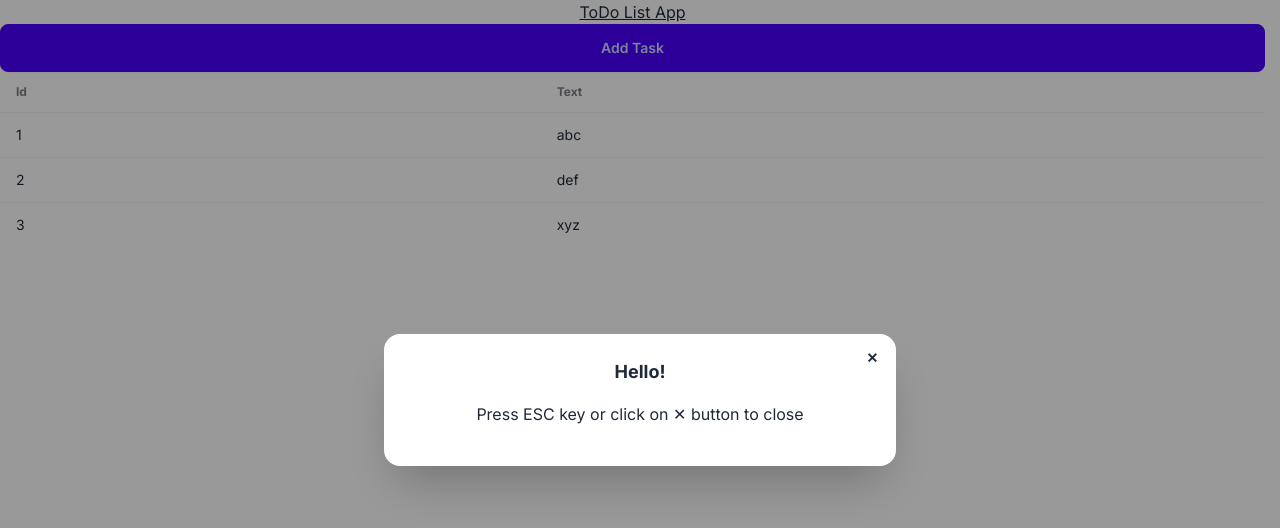
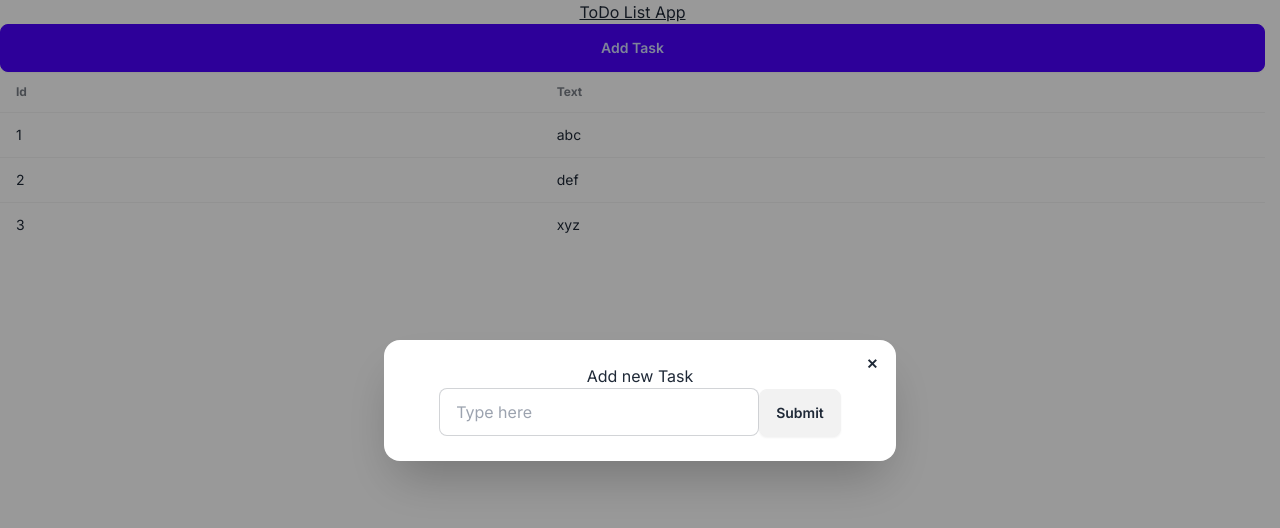
Before and after one commit to monika-shaw/todo-app, a Next.js app: page / in a window 1280 px wide. Both pictures are taken after a click on the button "Add Task". Shown: the top 528 px of the page. Built offline with nearby package versions, Linux system fonts and the light colour scheme; data requests are answered from the project's data file.

Commit message:
Description : completed functionality of adding task. Developer : Monika.

```diff
--- a/app/components/AddTask.tsx
+++ b/app/components/AddTask.tsx
@@ -1,13 +1,27 @@
 "use client"
-import { useState } from "react"
+import { FormEventHandler, useState } from "react"
 import Modal from "./Modal"
 
 function AddTask() {
   const [modalOpen, setmodalOpen] = useState<boolean>(false)
+  const [newTaskValue, setnewTaskValue] = useState<string>('')
+
+  const handleSubmitNewTodo: FormEventHandler<HTMLFormElement> = (e) => {
+    e.preventDefault()
+    console.log(newTaskValue);
+    setnewTaskValue("")
+
+  }
   return (
     <div>
-        <button className="btn btn-primary w-full" onClick={()=>setmodalOpen(true)}>Add Task</button>
-        <Modal modalOpen = {modalOpen} setmodalOpen={setmodalOpen}/>
+      <button className="btn btn-primary w-full" onClick={() => setmodalOpen(true)}>Add Task</button>
+      <Modal modalOpen={modalOpen} setmodalOpen={setmodalOpen}>
+        <form onSubmit={handleSubmitNewTodo}>
+          <h3>Add new Task</h3>
+          <input type="text" placeholder="Type here" value={newTaskValue} onChange={(e)=>setnewTaskValue(e.target.value)} className="input input-bordered w-full max-w-xs" />
+          <button type="submit" className="btn">Submit</button>
+        </form>
+      </Modal>
     </div>
   )
 }
--- a/app/components/Modal.tsx
+++ b/app/components/Modal.tsx
@@ -2,9 +2,10 @@ import React from 'react'
 
 interface ModalProps {
     modalOpen: boolean,
-    setmodalOpen: (open: boolean) => boolean | void
+    setmodalOpen: (open: boolean) => boolean | void,
+    children: React.ReactNode
 }
-const Modal: React.FC<ModalProps> = ({ modalOpen, setmodalOpen }) => {
+const Modal: React.FC<ModalProps> = ({ modalOpen, setmodalOpen, children }) => {
     return (
         <dialog id="my_modal_3" className={`modal ${modalOpen ? 'modal-open' : ""}`}>
             <div className="modal-box">
@@ -12,8 +13,7 @@ const Modal: React.FC<ModalProps> = ({ modalOpen, setmodalOpen }) => {
                     {/* if there is a button in form, it will close the modal */}
                     <button onClick={() => setmodalOpen(false)} className="btn btn-sm btn-circle btn-ghost absolute right-2 top-2">✕</button>
                 </form>
-                <h3 className="font-bold text-lg">Hello!</h3>
-                <p className="py-4">Press ESC key or click on ✕ button to close</p>
+                {children}
             </div>
         </dialog>
     )
```
